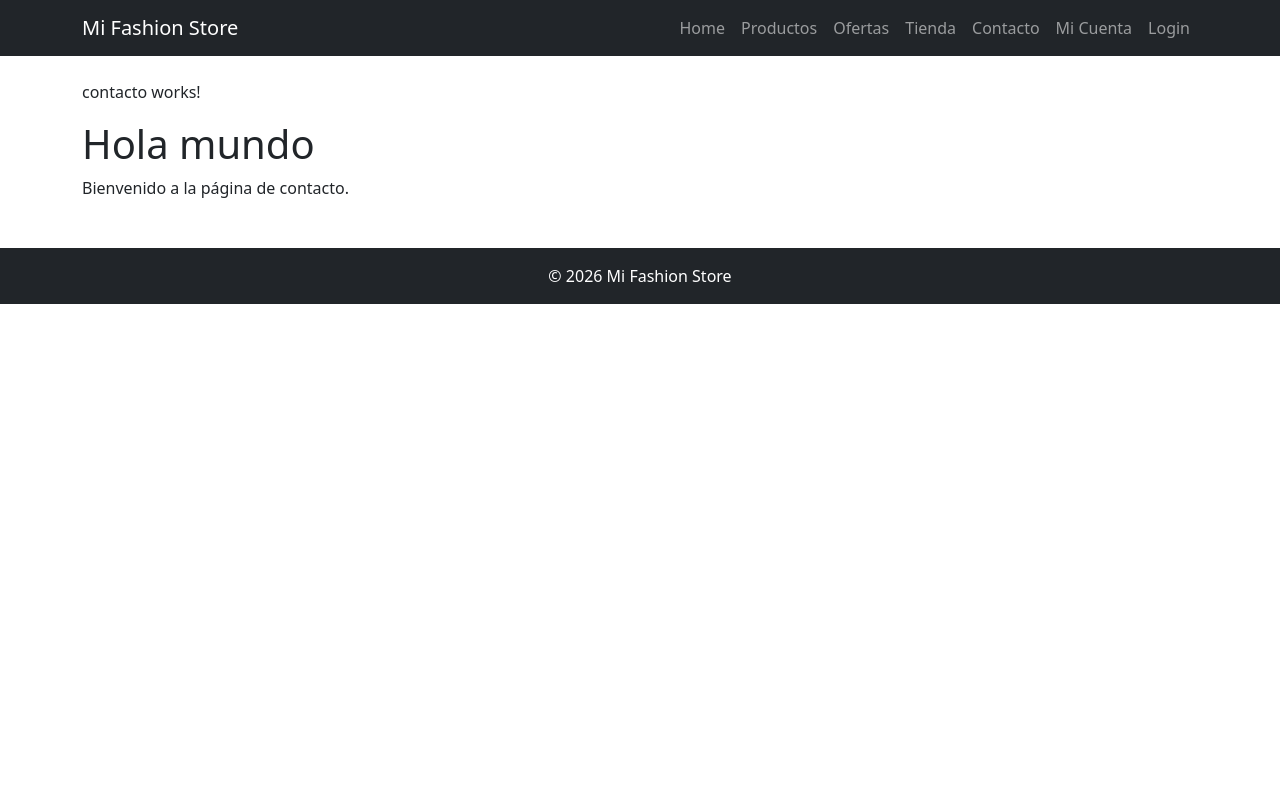
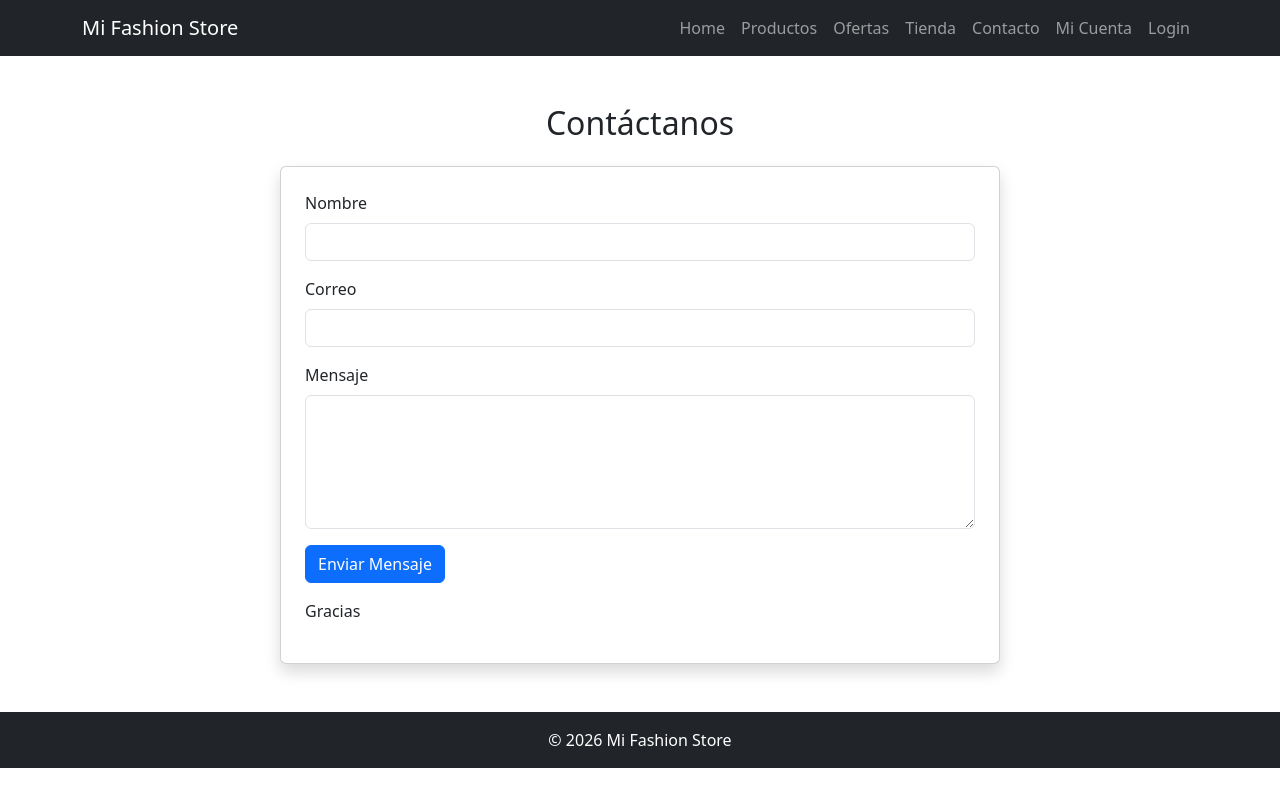
Before and after one commit to joseperez-git/fashionstore-app, an Angular app: page /contacto in a window 1280 px wide. Built offline with nearby package versions, Linux system fonts and the light colour scheme.

Commit message:
Actualización del contacto.html

```diff
--- a/src/app/app.routes.ts
+++ b/src/app/app.routes.ts
@@ -4,7 +4,7 @@ import { Home } from './pages/home/home';
 import { ProductosComponent } from './pages/productos/productos';
 import { Ofertas } from './pages/ofertas/ofertas';
 import { Tienda } from './pages/tienda/tienda';
-import { Contacto } from './pages/contacto/contacto';
+import { ContactoComponent } from './pages/contacto/contacto';
 import { MicuentaComponent } from './pages/micuenta/micuenta';
 import { LoginComponent } from './pages/login/login';
 import { DashboardComponent } from './pages/dashboard/dashboard';
@@ -15,7 +15,7 @@ export const routes: Routes = [
   { path: 'productos', component: ProductosComponent },
   { path: 'ofertas', component: Ofertas },
   { path: 'tienda', component: Tienda },
-  { path: 'contacto', component: Contacto },
+  { path: 'contacto', component: ContactoComponent },
   { path: 'micuenta', component: MicuentaComponent },
   { path: 'login', component: LoginComponent },
   { path: 'dashboard', component: DashboardComponent },
--- a/src/app/pages/contacto/contacto.html
+++ b/src/app/pages/contacto/contacto.html
@@ -1,3 +1,87 @@
-<p>contacto works!</p>
-<h1>Hola mundo</h1>
-<p>Bienvenido a la página de contacto.</p>
+<div class="container mt-5">
+
+  <h2 class="text-center mb-4">
+    Contáctanos
+  </h2>
+
+  <div class="row justify-content-center">
+
+    <div class="col-md-8">
+
+      <div class="card shadow p-4">
+
+        <form (ngSubmit)="enviarFormulario()">
+
+          <div class="mb-3">
+
+            <label class="form-label">
+              Nombre
+            </label>
+
+            <input
+              type="text"
+              class="form-control"
+              [(ngModel)]="nombre"
+              name="nombre">
+
+          </div>
+
+          <div class="mb-3">
+
+            <label class="form-label">
+              Correo
+            </label>
+
+            <input
+              type="email"
+              class="form-control"
+              [(ngModel)]="correo"
+              name="correo">
+
+          </div>
+
+          <div class="mb-3">
+
+            <label class="form-label">
+              Mensaje
+            </label>
+
+            <textarea
+              rows="5"
+              class="form-control"
+              [(ngModel)]="mensaje"
+              name="mensaje">
+
+            </textarea>
+
+          </div>
+
+          <button
+            type="submit"
+            class="btn btn-primary">
+
+            Enviar Mensaje
+
+          </button>
+
+        </form>
+
+        <p class="mt-3">
+            Gracias {{ nombre }}
+        </p>
+
+      </div>
+
+      <div
+        *ngIf="enviado"
+        class="alert alert-success mt-3">
+
+        ¡Mensaje enviado correctamente!
+
+      </div>
+
+    </div>
+
+  </div>
+
+</div>
--- a/src/app/pages/contacto/contacto.ts
+++ b/src/app/pages/contacto/contacto.ts
@@ -1,9 +1,40 @@
 import { Component } from '@angular/core';
+import { FormsModule } from '@angular/forms';
+import { CommonModule } from '@angular/common';
 
 @Component({
   selector: 'app-contacto',
-  imports: [],
+  standalone: true,
+  imports: [FormsModule, CommonModule],
   templateUrl: './contacto.html',
-  styleUrl: './contacto.css',
+  styleUrl: './contacto.css'
 })
-export class Contacto {}
+export class ContactoComponent {
+
+  nombre: string = '';
+  correo: string = '';
+  mensaje: string = '';
+
+  enviado: boolean = false;
+
+  enviarFormulario() {
+
+    if (
+      this.nombre.trim() === '' ||
+      this.correo.trim() === '' ||
+      this.mensaje.trim() === ''
+    ) {
+      alert('Complete todos los campos');
+      return;
+    }
+
+    this.enviado = true;
+
+    console.log({
+      nombre: this.nombre,
+      correo: this.correo,
+      mensaje: this.mensaje
+    });
+
+  }
+}
```
